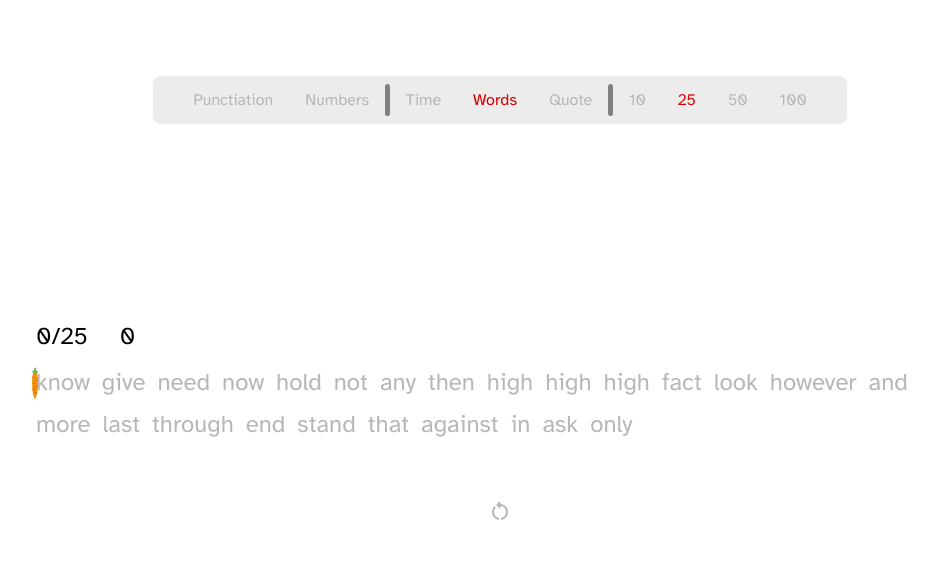
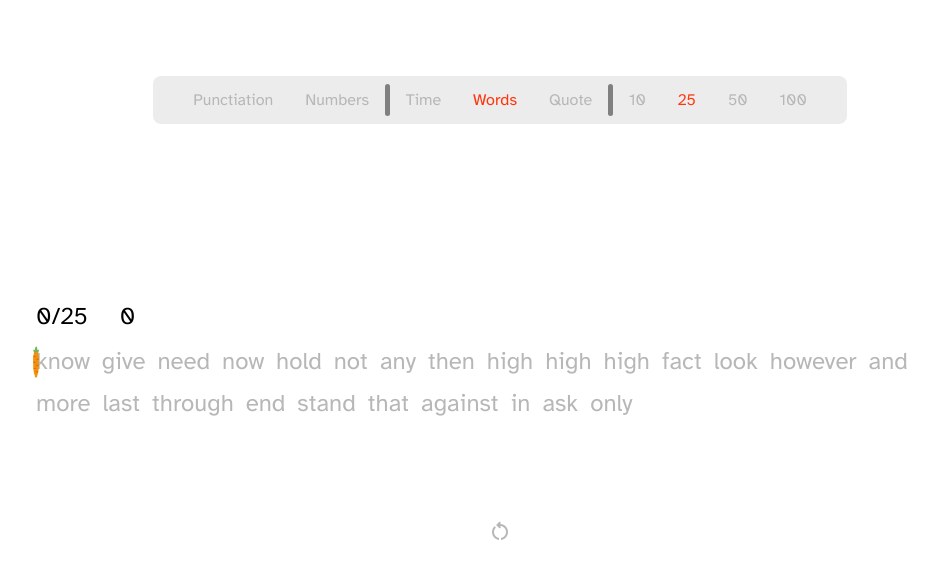
Before and after one commit to SantiagoG14/Type, a React (Create React App) app: page / in a window 1280 px wide. Shown: the top 578 px of the page, without its empty margins (140-1078 px from the left). Built offline with nearby package versions, Linux system fonts and the light colour scheme.

Commit message:
working wpm without spaces

```diff
--- a/src/App.js
+++ b/src/App.js
@@ -8,6 +8,7 @@ const theme = {
     correct: "#000000",
     incorrect: "#d70000",
     notPressed: "#b7b7b7",
+    main: "#ff360d",
   },
 
   font: {
--- a/src/components/TypeTest/Caret.js
+++ b/src/components/TypeTest/Caret.js
@@ -30,7 +30,19 @@ const StyledCaret = styled.div`
   z-index: 1;
   top: 0;
   left: 0;
-  opacity: ${({ restartbuttonfocus }) =>
-    restartbuttonfocus === "true" ? 0 : 1};
-  transition: opacity 200ms ease;
+  /* animation: afk 1000ms ease;
+  animation-iteration-count: infinite; */
+
+  @keyframes afk {
+    0% {
+      opacity: 1;
+    }
+    50% {
+      opacity: 0;
+    }
+
+    100% {
+      opacity: 1;
+    }
+  }
 `
--- a/src/components/TypeTest/TestConfig.js
+++ b/src/components/TypeTest/TestConfig.js
@@ -133,7 +133,7 @@ const ConfigWrapper = styled.div`
 const ConfigButton = styled.div`
   padding: 1rem;
   color: ${({ theme, active }) =>
-    active ? theme.colors.incorrect : theme.colors.notPressed};
+    active ? theme.colors.main : theme.colors.notPressed};
   font-family: ${({ theme }) => theme.font.primary}, sans-serif;
   cursor: pointer;
   text-transform: capitalize;
--- a/src/components/TypeTest/TypeText.js
+++ b/src/components/TypeTest/TypeText.js
@@ -5,18 +5,19 @@ import styled from "styled-components"
 import RestartButton from "./RestartButton"
 import TestConfig from "./TestConfig"
 import useTypeTest, { ACTIONS, MODES } from "../../hooks/useTypeTest"
-import TestDone from "../TestDone"
 
 export default function TypeText() {
   const currentWordRef = useRef()
   const caretRef = useRef()
   const testWrapperRef = useRef()
   const restartButtonRef = useRef()
+  const wordsWrapperRef = useRef()
   const [restartButtonFocus, setRestartButtonFocus] = useState(false)
-  const [wordTop, setWordTop] = useState(0)
   const [caretLeft, setCaretLeft] = useState(0)
   const [caretTop, setCaretTop] = useState(0)
+  const [wordTop, setWordTop] = useState(0)
   const [state, dispatch, resetTimer] = useTypeTest()
+  const adjustCaretPixels = 3
 
   useEffect(() => {
     window.addEventListener("keydown", handleKeydown)
@@ -25,37 +26,23 @@ export default function TypeText() {
     }
   })
 
-  // get the height of the type text so it only has 3 lines
+  // effect to set the position of caret
 
   useLayoutEffect(() => {
     let mounted = true
 
     if (mounted) {
-      testWrapperRef.current.height = `${
-        currentWordRef.current.getBoundingClientRect().height * 3
-      }px`
-    }
-
-    return () => (mounted = false)
-  }, [])
-
-  // effect to set the position of caret
-
-  useLayoutEffect(() => {
-    let mounted = true
-
-    if (mounted && state.cwp !== state.tt.length) {
       const testWrapperRect = testWrapperRef.current.getBoundingClientRect()
       const pixelsLeftToTest = testWrapperRect.left
       const pixelsTopToTest = testWrapperRect.top
       if (state.clp - 1 < 0) {
         const curLetterNode = currentWordRef.current.children[0]
         const rect = curLetterNode.getBoundingClientRect()
-        setCaretLeft(rect.left - pixelsLeftToTest - 4)
+        setCaretLeft(rect.left - pixelsLeftToTest - adjustCaretPixels)
       } else {
         const curLetterNode = currentWordRef.current.children[state.clp - 1]
         const rect = curLetterNode.getBoundingClientRect()
-        setCaretLeft(rect.right - pixelsLeftToTest - 3)
+        setCaretLeft(rect.right - pixelsLeftToTest - adjustCaretPixels)
       }
 
       const curWordNode = currentWordRef.current
@@ -69,23 +56,30 @@ export default function TypeText() {
   // effect to scroll the text down when the test has more then three lines
   // TODO: add a mask to add the scroll down effect
 
-  useLayoutEffect(() => {
+  useEffect(() => {
     let mounted = true
 
     if (mounted) {
+      console.log(
+        caretTop,
+        currentWordRef.current.getBoundingClientRect().height * 2
+      )
       if (
-        caretTop - 3 ===
+        caretTop ===
         currentWordRef.current.getBoundingClientRect().height * 2
       ) {
+        console.log("here")
         setWordTop(
           (prev) => prev - currentWordRef.current.getBoundingClientRect().height
         )
-        setCaretTop(currentWordRef.current.getBoundingClientRect().height + 3)
+        setCaretTop(currentWordRef.current.getBoundingClientRect().height)
       }
     }
 
     return () => (mounted = false)
   }, [caretTop])
+
+  //set the focus of restart button
 
   useLayoutEffect(() => {
     let mounted = true
@@ -143,14 +137,18 @@ export default function TypeText() {
 
     return false
   }
-
   return (
     <>
+      {(state.timing === 0
+        ? state.clp === 0 && state.cwp === 0
+        : state.timing === 0) && (
         <TestConfig
           dispatch={dispatch}
           testConfig={state.tc}
           resetTimer={resetTimer}
         />
+      )}
+
       <StyledWrapper>
         <TestWrapper ref={testWrapperRef}>
           <div style={{ display: "flex" }}>
@@ -170,11 +168,7 @@ export default function TypeText() {
             </StyledCounter>
           </div>
 
-          {!isTestOver() ? (
-            <div
-              className="TypeTextWordWrapper"
-              style={{ top: `${wordTop}px` }}
-            >
+          <WordsWrapper ref={wordsWrapperRef}>
             {state.tt.map((word, i) =>
               i === state.cwp ? (
                 <TypeWord word={word} currentWordRef={currentWordRef} />
@@ -182,10 +176,7 @@ export default function TypeText() {
                 <TypeWord word={word} />
               )
             )}
-            </div>
-          ) : (
-            <TestDone state={state} />
-          )}
+          </WordsWrapper>
 
           <Caret
             caretRef={caretRef}
@@ -238,5 +229,16 @@ const TestWrapper = styled.div`
   position: relative;
   max-width: 58rem;
   position: relative;
-  height: fit-content;
 `
+
+const WordsWrapper = styled.div`
+  display: flex;
+  width: 100%;
+  flex-wrap: wrap;
+  transition: top 200ms ease;
+  cursor: default;
+  pointer-events: none;
+  overflow: hidden;
+  align-content: flex-start;
+  height: 125.1428604125977px;
+`
--- a/src/components/TypeTest/TypeWord.js
+++ b/src/components/TypeTest/TypeWord.js
@@ -2,7 +2,7 @@ import React from "react"
 import styled from "styled-components"
 import TypeLetter from "./TypeLetter"
 
-export default function TypeWord({ word, currentWordRef }) {
+export default function TypeWord({ word, currentWordRef, carretTop }) {
   return (
     <StyledTypeWord ref={currentWordRef}>
       {word.map((letter) => (
@@ -16,7 +16,6 @@ const StyledTypeWord = styled.div`
   display: flex;
   margin-right: 12px;
   margin-bottom: 12px;
-  /* margin-top: 6px; */
   font-size: 1.5rem;
   font-family: ${({ theme }) => theme.font.primary}, sans-serif;
 `
```
Lines whose indentation alone changed are shown as unchanged.
